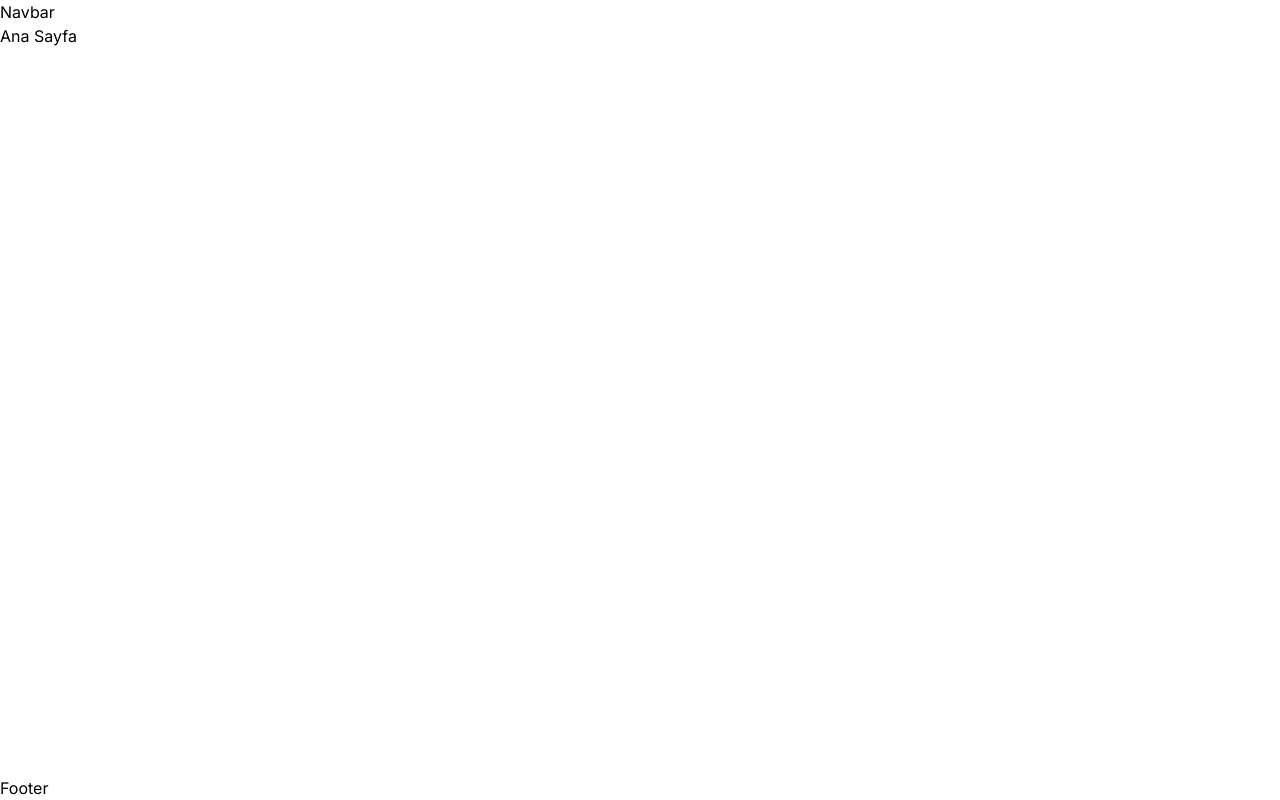
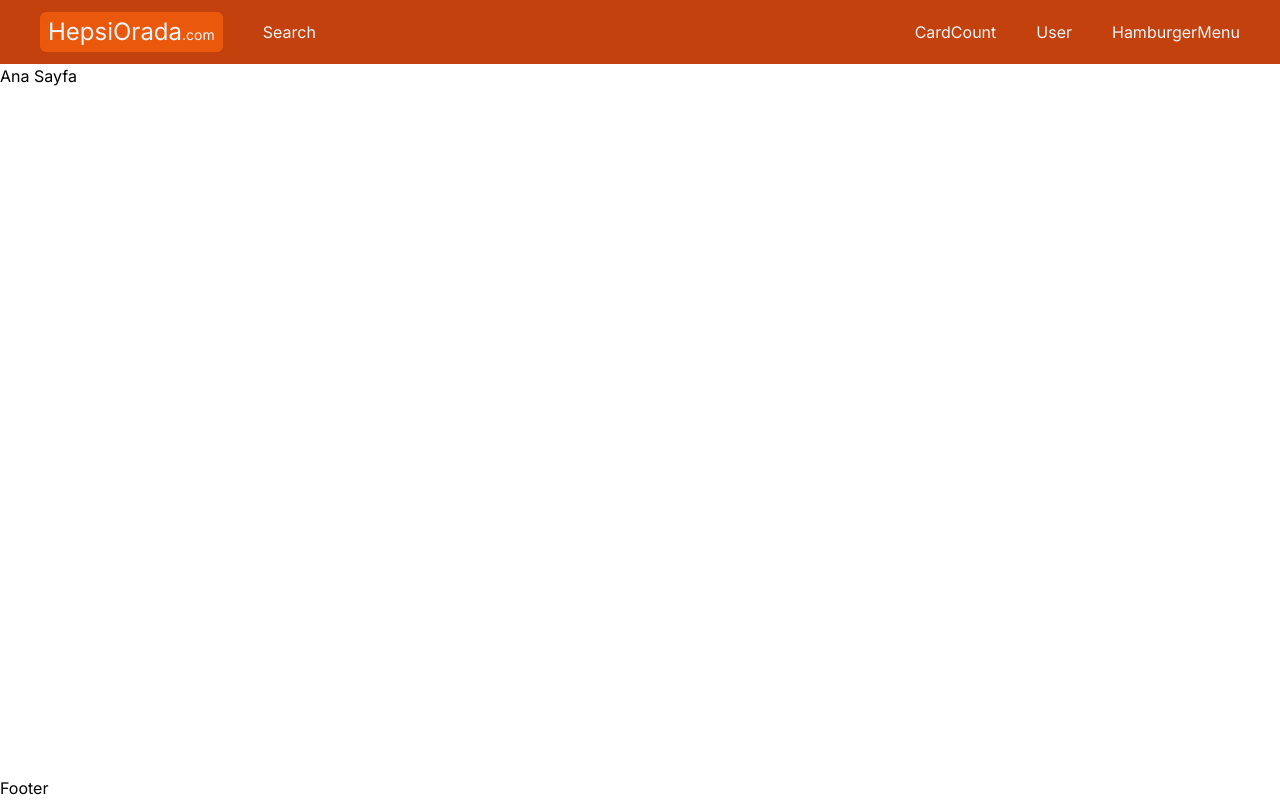
Before and after one commit to egesua/e-commerce-next, a Next.js app: page / in a window 1280 px wide. Built offline with nearby package versions, Linux system fonts and the light colour scheme.

Commit message:
react icons imported, navbar developed a bit.

```diff
--- a/app/components/navbar/Logo.tsx
+++ b/app/components/navbar/Logo.tsx
@@ -1,8 +1,9 @@
-
+"use client"
 const Logo = () => {
   return (
-    <div>
-      Logo
+    //TODO
+    <div className="bg-orange-600 px-2 py-1 rounded-md text-lg md:text-2xl cursor-pointer">
+      HepsiOrada<span className="text-sm">.com</span>
     </div>
   )
 }
--- a/app/components/navbar/Navbar.tsx
+++ b/app/components/navbar/Navbar.tsx
@@ -1,7 +1,17 @@
+import CardCount from "./CardCount";
+import HamburgerMenu from "./HamburgerMenu";
+import Logo from "./Logo";
+import Search from "./Search";
+import User from "./User";
+
 const Navbar = () => {
   return (
-    <div>
-      Navbar
+    <div className="flex items-center justify-between gap-3 md:gap-10 px-3 md:px-10 h-16 bg-orange-700 text-slate-100">
+      <Logo />
+      <Search />
+      <CardCount />
+      <User />
+      <HamburgerMenu />
     </div>
   )
 }
--- a/app/components/navbar/Search.tsx
+++ b/app/components/navbar/Search.tsx
@@ -2,7 +2,7 @@
 
 const Search = () => {
   return (
-    <div>
+    <div className='flex flex-1'>
       Search
     </div>
   )
```
Also changed, not shown: package.json (+5 -4 lines), 1 other file (tests, documents, lock files or other folders).
